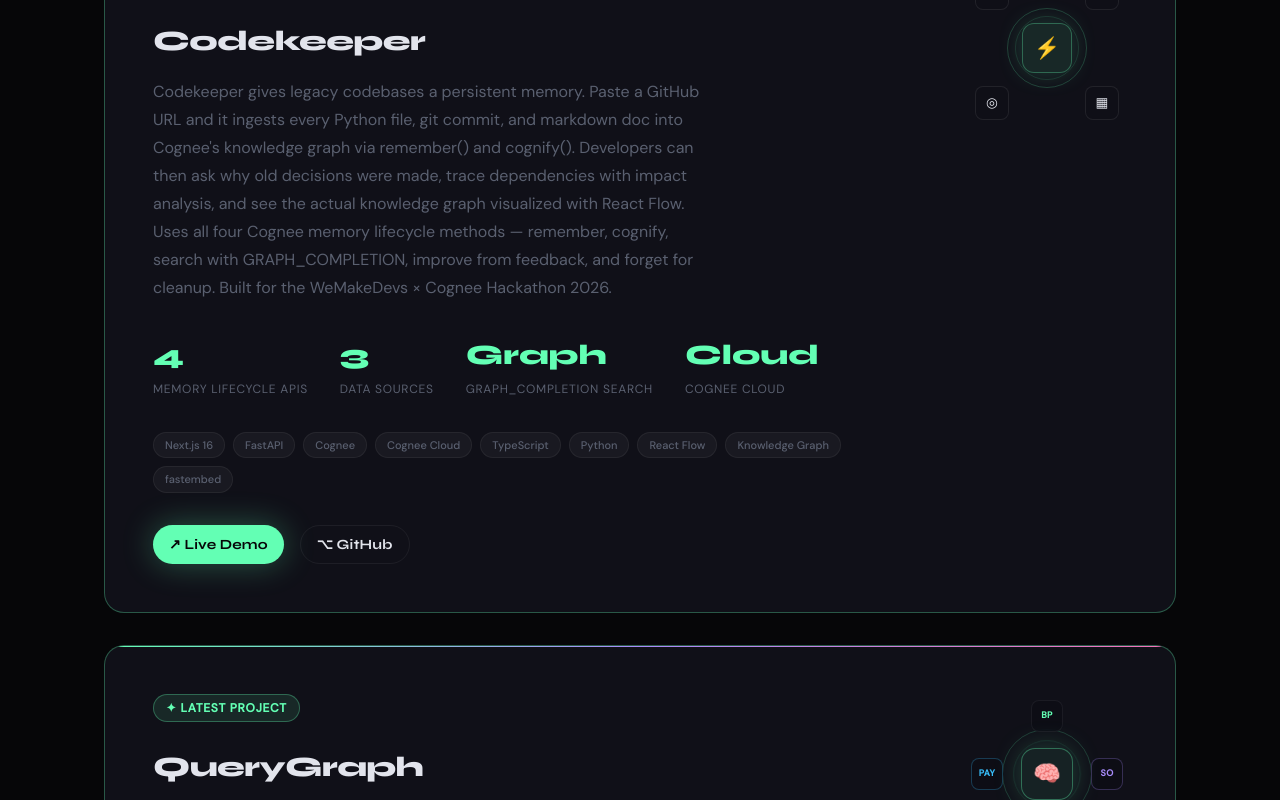
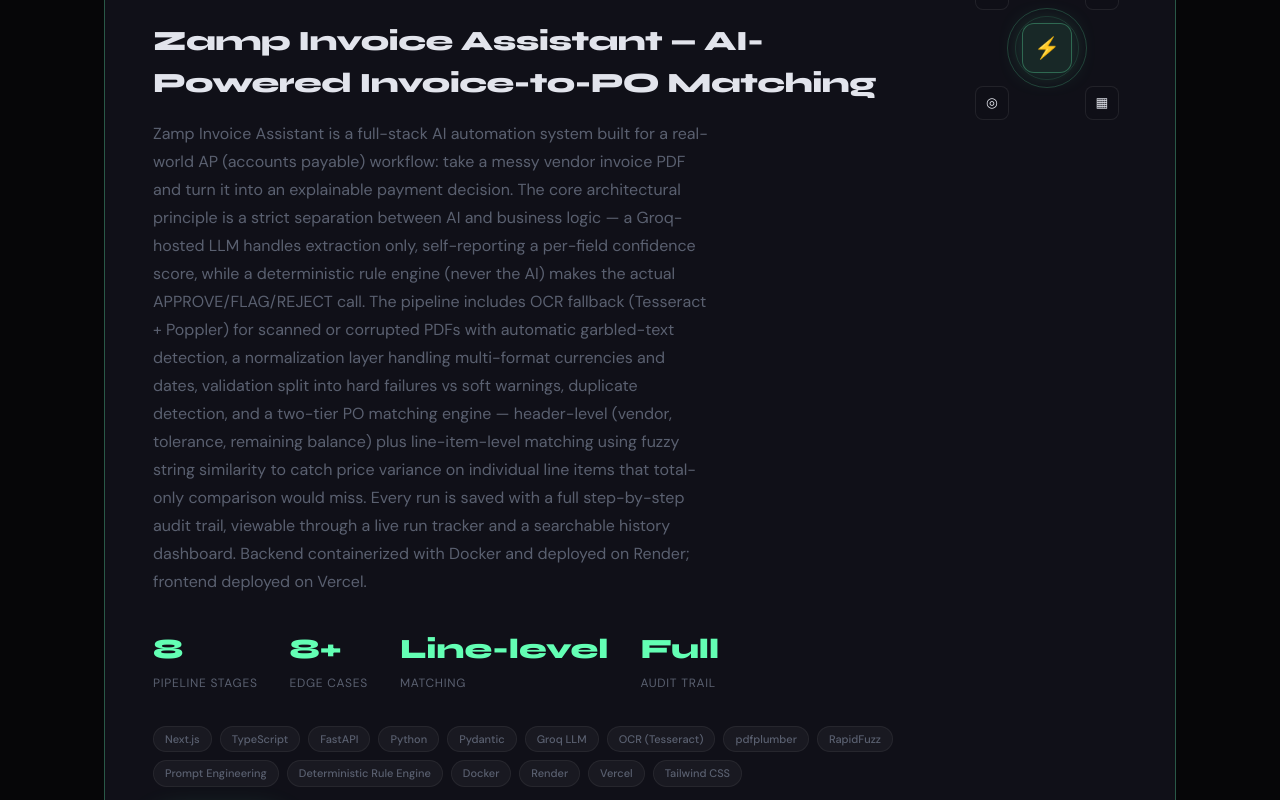
Before and after one commit to SahilArate/sahil-portfolio, a Next.js app: page / in a window 1280 px wide. Shown: the part 5000-5800 px from the top of the page. Built offline with nearby package versions, Linux system fonts and the light colour scheme.

Commit message:
added new project zamp invoice assesstent

```diff
--- a/src/data/projects.ts
+++ b/src/data/projects.ts
@@ -36,6 +36,42 @@
       { label: "Plan Time", value: "<15s" },
       { label: "Stack", value: "Full" },
       { label: "Streaming", value: "Live" },
+    ],
+  },
+  {
+    id: "zamp-invoice-assistant",
+    title: "Zamp Invoice Assistant — AI-Powered Invoice-to-PO Matching",
+    description:
+      "Production-style invoice automation system where an LLM extracts invoice data and a fully deterministic rule engine independently decides approve, flag, or reject — with line-item-level PO matching and a complete audit trail.",
+    longDescription:
+      "Zamp Invoice Assistant is a full-stack AI automation system built for a real-world AP (accounts payable) workflow: take a messy vendor invoice PDF and turn it into an explainable payment decision. The core architectural principle is a strict separation between AI and business logic — a Groq-hosted LLM handles extraction only, self-reporting a per-field confidence score, while a deterministic rule engine (never the AI) makes the actual APPROVE/FLAG/REJECT call. The pipeline includes OCR fallback (Tesseract + Poppler) for scanned or corrupted PDFs with automatic garbled-text detection, a normalization layer handling multi-format currencies and dates, validation split into hard failures vs soft warnings, duplicate detection, and a two-tier PO matching engine — header-level (vendor, tolerance, remaining balance) plus line-item-level matching using fuzzy string similarity to catch price variance on individual line items that total-only comparison would miss. Every run is saved with a full step-by-step audit trail, viewable through a live run tracker and a searchable history dashboard. Backend containerized with Docker and deployed on Render; frontend deployed on Vercel.",
+    tags: [
+      "Next.js",
+      "TypeScript",
+      "FastAPI",
+      "Python",
+      "Pydantic",
+      "Groq LLM",
+      "OCR (Tesseract)",
+      "pdfplumber",
+      "RapidFuzz",
+      "Prompt Engineering",
+      "Deterministic Rule Engine",
+      "Docker",
+      "Render",
+      "Vercel",
+      "Tailwind CSS",
+    ],
+    liveUrl: "https://zamp-invoice-assistant.vercel.app/",
+    githubUrl: "https://github.com/SahilArate/zamp_invoice_assistant",
+    featured: true,
+    icon: "🧾",
+    accentColor: "#6366f1",
+    metrics: [
+      { label: "Pipeline Stages", value: "8" },
+      { label: "Edge Cases", value: "8+" },
+      { label: "Matching", value: "Line-level" },
+      { label: "Audit Trail", value: "Full" },
     ],
   },
   {
```
